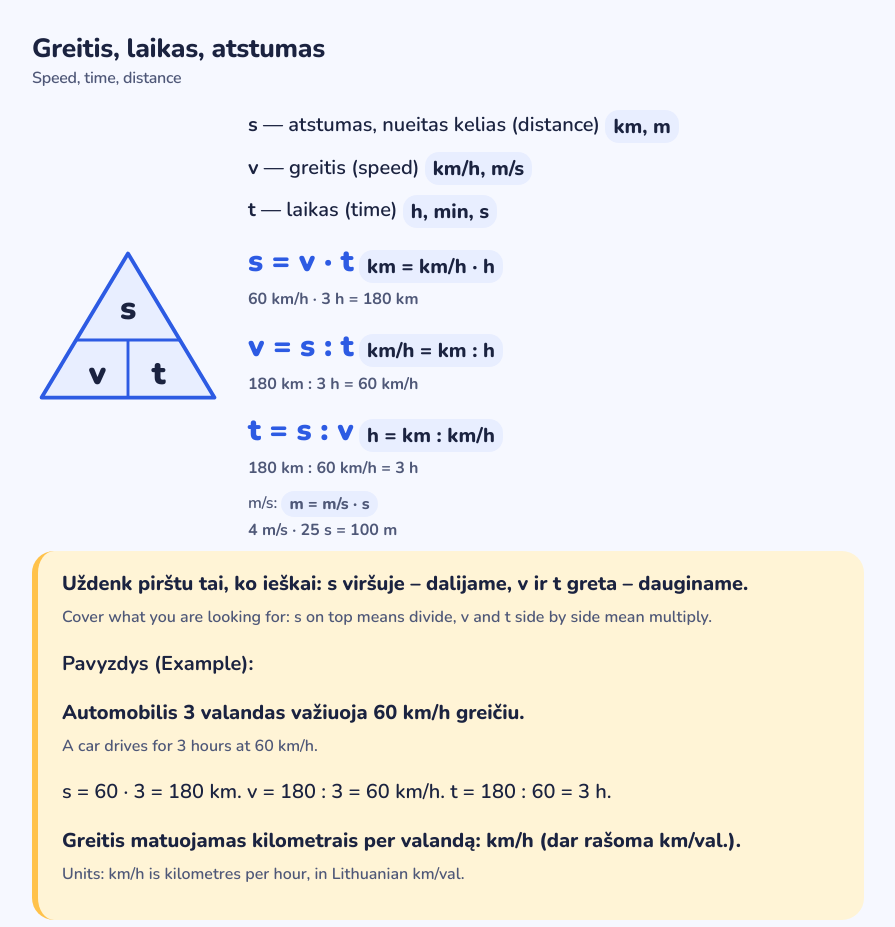
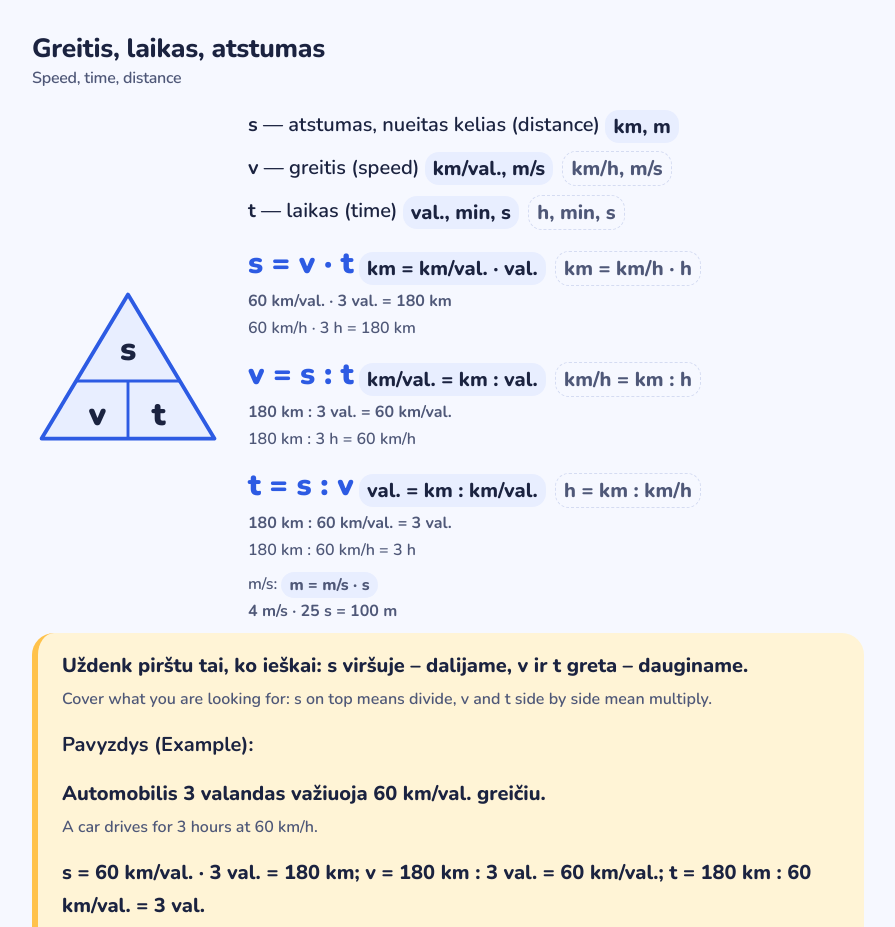
Before and after one commit to tiltas-edu/tiltas-edu.github.io, an Astro site: page /en/math/formulas in a window 1280 px wide. Shown: the part 1873-2800 px from the top of the page, without its empty margins (192-1087 px from the left). Built offline with nearby package versions, Linux system fonts and the light colour scheme; Astro itself is replaced by a stand-in of ours.

Commit message:
Write speed units per language: km/val. and val. in Lithuanian, км/ч in Russian

```diff
--- a/src/i18n/visual.ts
+++ b/src/i18n/visual.ts
@@ -49,8 +49,8 @@ export const visual = {
     speedT: 'время',
     speedS: 'расстояние (пройденный путь)',
     triangle: 'Закрой пальцем то, что ищешь: s сверху — делим, v и t рядом — умножаем.',
-    speedExample: 'Машина едет 3 часа со скоростью 60 km/h.',
-    units: 'Единицы: km/h — километров в час, по-литовски km/val.',
+    speedExample: 'Машина едет 3 часа со скоростью 60 км/ч.',
+    units: 'Скорость измеряют в километрах в час: км/ч. По-литовски пишут km/val. или km/h, часы — val. или h.',
     timesTitle: 'Таблица умножения',
     timesLead: 'Нажми на клетку: увидишь пример, точки рядами и подсказку.',
     timesTable: 'Daugybos lentelė',
@@ -132,7 +132,7 @@ export const visual = {
     speedS: 'distance',
     triangle: 'Cover what you are looking for: s on top means divide, v and t side by side mean multiply.',
     speedExample: 'A car drives for 3 hours at 60 km/h.',
-    units: 'Units: km/h is kilometres per hour, in Lithuanian km/val.',
+    units: 'Speed is measured in kilometres per hour: km/h. In Lithuanian it is written km/val. or km/h, hours as val. or h.',
     timesTitle: 'Times table',
     timesLead: 'Tap a cell to see the fact, the dots in rows and a tip.',
     timesTable: 'Daugybos lentelė',
@@ -191,8 +191,8 @@ export const visualLt = {
   cells: '4 sąsiuvinio langeliai = 1 cm²',
   example: 'Pavyzdys',
   triangle: 'Uždenk pirštu tai, ko ieškai: s viršuje – dalijame, v ir t greta – dauginame.',
-  speedExample: 'Automobilis 3 valandas važiuoja 60 km/h greičiu.',
-  units: 'Greitis matuojamas kilometrais per valandą: km/h (dar rašoma km/val.).',
+  speedExample: 'Automobilis 3 valandas važiuoja 60 km/val. greičiu.',
+  units: 'Greitis matuojamas kilometrais per valandą: km/val. (dar rašoma km/h), valandos – val. (arba h).',
   same: 'Tas pats: {b} · {a} = {p}. Pusės lentelės mokytis nereikia!',
   tip1: '· 1: skaičius nesikeičia.',
   tip2: '· 2: padvigubink skaičių (pridėk jį prie jo paties).',
--- a/src/pages/[lang]/math/formulas/index.astro
+++ b/src/pages/[lang]/math/formulas/index.astro
@@ -13,6 +13,35 @@ const tr = t(lang);
 const v = visual[lang];
 // The pictures use one cell = 1 cm, so the child can count: 5 by 3 cells.
 const A = 5, B = 3, Q = 4, CELL = 24, PAD = 34, LEFT = 30;
+// Speed units as each language writes them: Lithuanian km/val. and val., Russian км/ч and ч, English km/h and h.
+const UNITS = {
+  lt: { km: 'km', m: 'm', kmh: 'km/val.', ms: 'm/s', h: 'val.', min: 'min', s: 's' },
+  ru: { km: 'км', m: 'м', kmh: 'км/ч', ms: 'м/с', h: 'ч', min: 'мин', s: 'с' },
+  en: { km: 'km', m: 'm', kmh: 'km/h', ms: 'm/s', h: 'h', min: 'min', s: 's' },
+};
+type U = (typeof UNITS)['lt'];
+const speed = {
+  s: (u: U) => `${u.km}, ${u.m}`,
+  v: (u: U) => `${u.kmh}, ${u.ms}`,
+  t: (u: U) => `${u.h}, ${u.min}, ${u.s}`,
+  sF: (u: U) => `${u.km} = ${u.kmh} · ${u.h}`,
+  sE: (u: U) => `60 ${u.kmh} · 3 ${u.h} = 180 ${u.km}`,
+  vF: (u: U) => `${u.kmh} = ${u.km} : ${u.h}`,
+  vE: (u: U) => `180 ${u.km} : 3 ${u.h} = 60 ${u.kmh}`,
+  tF: (u: U) => `${u.h} = ${u.km} : ${u.kmh}`,
+  tE: (u: U) => `180 ${u.km} : 60 ${u.kmh} = 3 ${u.h}`,
+  mF: (u: U) => `${u.m} = ${u.ms} · ${u.s}`,
+  mE: (u: U) => `4 ${u.ms} · 25 ${u.s} = 100 ${u.m}`,
+  all: (u: U) => `s = 60 ${u.kmh} · 3 ${u.h} = 180 ${u.km}; v = 180 ${u.km} : 3 ${u.h} = 60 ${u.kmh}; t = 180 ${u.km} : 60 ${u.kmh} = 3 ${u.h}`,
+};
+type K = keyof typeof speed;
+// The Lithuanian form first; the reader's own form only where it is written differently.
+const lt = (k: K) => speed[k](UNITS.lt);
+const nat = (k: K) => (speed[k](UNITS[lang]) === lt(k) ? '' : speed[k](UNITS[lang]));
+const words: [string, string, string, K][] = [
+  ['s', 'atstumas, nueitas kelias', v.speedS, 's'], ['v', 'greitis', v.speedV, 'v'], ['t', 'laikas', v.speedT, 't'],
+];
+const rows: [string, K, K][] = [['s = v · t', 'sF', 'sE'], ['v = s : t', 'vF', 'vE'], ['t = s : v', 'tF', 'tE']];
 ---
 <Layout lang={lang} title={v.formulasTitle} description={v.formulasLead}>
   <p><a href={`${base}/${lang}/math/`}>← {tr.math}</a></p>
@@ -91,20 +120,33 @@ const A = 5, B = 3, Q = 4, CELL = 24, PAD = 34, LEFT = 30;
         <text class="fx__big" x="132" y="146" text-anchor="middle">t</text>
       </svg>
       <div class="fx__list">
-        <p><strong>s</strong> — <span lang="lt">atstumas, nueitas kelias</span> <span class="native">({v.speedS})</span> <span class="fx__u">km, m</span></p>
-        <p><strong>v</strong> — <span lang="lt">greitis</span> <span class="native">({v.speedV})</span> <span class="fx__u">km/h, m/s</span></p>
-        <p><strong>t</strong> — <span lang="lt">laikas</span> <span class="native">({v.speedT})</span> <span class="fx__u">h, min, s</span></p>
-        <p><span class="fx__f">s = v · t</span> <span class="fx__u">km = km/h · h</span> <span class="fx__eg">60 km/h · 3 h = 180 km</span></p>
-        <p><span class="fx__f">v = s : t</span> <span class="fx__u">km/h = km : h</span> <span class="fx__eg">180 km : 3 h = 60 km/h</span></p>
-        <p><span class="fx__f">t = s : v</span> <span class="fx__u">h = km : km/h</span> <span class="fx__eg">180 km : 60 km/h = 3 h</span></p>
-        <p class="note">m/s: <span class="fx__u">m = m/s · s</span> <span class="fx__eg">4 m/s · 25 s = 100 m</span></p>
+        {words.map(([x, word, tr, k]) => (
+          <p>
+            <strong>{x}</strong> — <span lang="lt">{word}</span> <span class="native">({tr})</span>{' '}
+            <span class="fx__u" lang="lt">{lt(k)}</span>
+            {nat(k) && <span class="fx__u fx__u--native native">{nat(k)}</span>}
+          </p>
+        ))}
+        {rows.map(([f, k, e]) => (
+          <p>
+            <span class="fx__f">{f}</span>{' '}
+            <span class="fx__u" lang="lt">{lt(k)}</span>
+            {nat(k) && <span class="fx__u fx__u--native native">{nat(k)}</span>}
+            <span class="fx__eg"><span lang="lt">{lt(e)}</span>{nat(e) && <span class="fx__eg-native native">{nat(e)}</span>}</span>
+          </p>
+        ))}
+        <p class="note">
+          m/s: <span class="fx__u" lang="lt">{lt('mF')}</span>
+          {nat('mF') && <span class="fx__u fx__u--native native">{nat('mF')}</span>}
+          <span class="fx__eg"><span lang="lt">{lt('mE')}</span>{nat('mE') && <span class="fx__eg-native native">{nat('mE')}</span>}</span>
+        </p>
       </div>
     </div>
     <div class="callout callout--hint">
       <Bi as="p" lt={L.triangle} native={v.triangle} />
       <p><strong><span lang="lt">{L.example}</span><span class="native"> ({v.example})</span>:</strong></p>
       <Bi as="p" lt={L.speedExample} native={v.speedExample} />
-      <p>s = 60 · 3 = 180 km. v = 180 : 3 = 60 km/h. t = 180 : 60 = 3 h.</p>
+      <Bi as="p" lt={lt('all')} native={nat('all') || lt('all')} />
       <Bi as="p" lt={L.units} native={v.units} />
     </div>
   </section>
--- a/src/styles/components.css
+++ b/src/styles/components.css
@@ -200,6 +200,8 @@ input[type='text']:focus-visible { border-color: var(--c-brand); }
 .fx__list p { margin: var(--s-2) 0; }
 .fx__f { font-size: var(--fs-big); font-weight: 900; color: var(--c-brand); font-variant-numeric: tabular-nums; }
 .fx__u { display: inline-block; vertical-align: middle; padding: 0 var(--s-2); border-radius: var(--radius-sm); background: var(--c-surface-2); font-weight: 800; white-space: nowrap; font-variant-numeric: tabular-nums; }
+.fx__eg-native { display: block; font-weight: 600; }
+.fx__u--native { margin-left: var(--s-1); background: transparent; border: 1px dashed var(--c-line); color: var(--c-muted); }
 .fx__eg { display: block; color: var(--c-muted); font-size: var(--fs-small); font-weight: 700; font-variant-numeric: tabular-nums; }
 .fx__f--inline { font-size: inherit; white-space: nowrap; }
 
```
